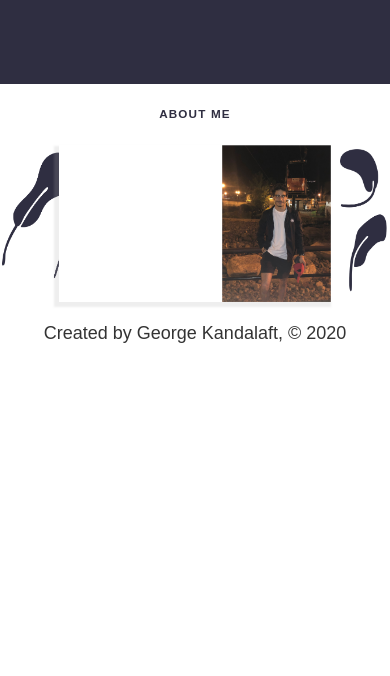
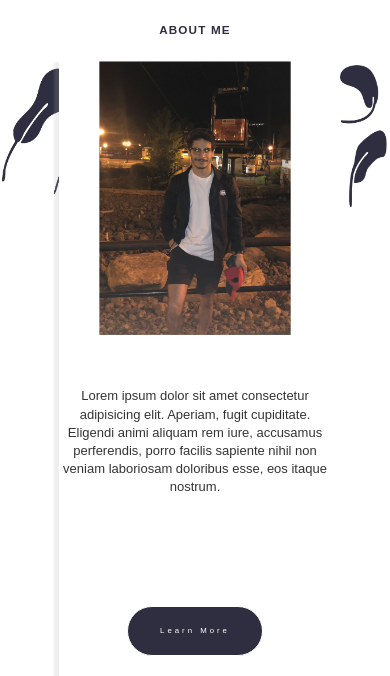
Before and after one commit to Georges1998/personal-website, a Gatsby site: page / in a window 390 px wide. Shown: the part 484-1160 px from the top of the page. Before the commit the page ends 848 px from the top, so only its background shows below. Built offline with nearby package versions, Linux system fonts and the light colour scheme; Gatsby itself is replaced by a stand-in of ours.

Commit message:
About Me

```diff
--- a/src/components/about.module.scss
+++ b/src/components/about.module.scss
@@ -5,11 +5,33 @@
   display: grid;
   grid-template-columns: 15% 70% 15%;
 }
+button:focus {
+  border: none;
+  outline: none;
+}
+.button {
+  background-color: #2f2e41;
+  color: white;
+  text-align: center;
+  width: 50%;
+  height: 50%;
+  align-self: center;
+  justify-self: center;
+}
+
+button:hover {
+  cursor: pointer;
+}
 .decoration {
   position: relative;
   right: 5%;
   z-index: 0;
 }
+.description {
+  display: grid;
+  grid-template-rows: 3fr 1fr 1fr;
+}
+
 .card {
   background-color: white;
   position: relative;
@@ -23,3 +45,45 @@
 .image {
   width: 100%;
 }
+.aboutMeText {
+  text-align: center;
+  align-self: center;
+  justify-self: center;
+  h2 {
+    font-weight: lighter;
+    line-height: 140%;
+  }
+}
+@media screen and (max-width: 600px) {
+  .card {
+    grid-template-columns: 1fr;
+    grid-template-rows: 1fr 2fr;
+    gap: 5%;
+    overflow: hidden;
+  }
+  .image {
+    align-self: stretch;
+    justify-self: center;
+    width: 70%;
+    grid-row-start: 1;
+  }
+  .description {
+    align-self: stretch;
+    justify-self: stretch;
+
+    display: inherit;
+    grid-template-rows: 2fr 1fr 1fr;
+  }
+  .description {
+    grid-template-rows: 40% 20% 20%;
+  }
+  .button{
+      height: 30px;
+  }
+  .aboutMeText {
+    align-self: flex-start;
+    h2 {
+      font-size: 13px;
+    }
+  }
+}
--- a/src/components/aboutMe.jsx
+++ b/src/components/aboutMe.jsx
@@ -2,13 +2,33 @@ import aboutMeStyles from "./about.module.scss"
 import Me from "../images/pic.png"
 import Leaf from "../images/leaf.png"
 import Leaf2 from "../images/leaf2.png"
+import mail from "../images/mail.svg"
+import insta from "../images/insta.svg"
+import linkedin from "../images/linkedin.svg"
+import github from "../images/github.svg"
 import React from "react"
 
 const AboutMe = () => {
     return <div className={aboutMeStyles.aboutMe}>
-        <div className={aboutMeStyles.decoration}><img src={Leaf} alt="leaf" style={{width:"25vw"}} /></div>
-        <div className={aboutMeStyles.card}><div></div> <img src={Me} alt="personal" className={aboutMeStyles.image} /></div>
-        <div className={aboutMeStyles.decoration}><img src={Leaf2} alt="leaf" style={{width:"100%"}} /></div>
+        <div className={aboutMeStyles.decoration}><img src={Leaf} alt="leaf" style={{ width: "25vw" }} /></div>
+        <div className={aboutMeStyles.card}>
+            <div className={aboutMeStyles.description}>
+                <div className={aboutMeStyles.aboutMeText}>
+                    <h2>Lorem ipsum dolor sit amet consectetur adipisicing elit. Aperiam, fugit cupiditate. Eligendi animi aliquam
+                    rem iure, accusamus perferendis, porro
+                    facilis sapiente nihil non veniam laboriosam doloribus esse, eos itaque nostrum.
+                    </h2>  </div>
+                <button className={aboutMeStyles.button}><h3>Learn More</h3></button>
+                <div style={{ display: "flex", justifyContent: "space-evenly" }}>
+                    <img src={mail} alt="mail" />
+                    <img src={github} alt="github" />
+                    <img src={linkedin} alt="linkedin" />
+                    <img src={insta} alt="insta" />
+                </div>
+            </div>
+            <img src={Me} alt="personal" className={aboutMeStyles.image} />
+        </div>
+        <div className={aboutMeStyles.decoration}><img src={Leaf2} alt="leaf" style={{ width: "100%" }} /></div>
     </div>
 }
 
--- a/src/components/home.module.scss
+++ b/src/components/home.module.scss
@@ -94,7 +94,7 @@ button:hover {
 }
 @media screen and (max-width: 600px) {
   .home {
-    height: 60vh;
+    height: 50vh;
   }
   .grid {
     display: inline;
```
Also changed, not shown: src/images/github.svg (added), src/images/insta.svg (added), src/images/linkedin.svg (added), src/images/mail.svg (added).
